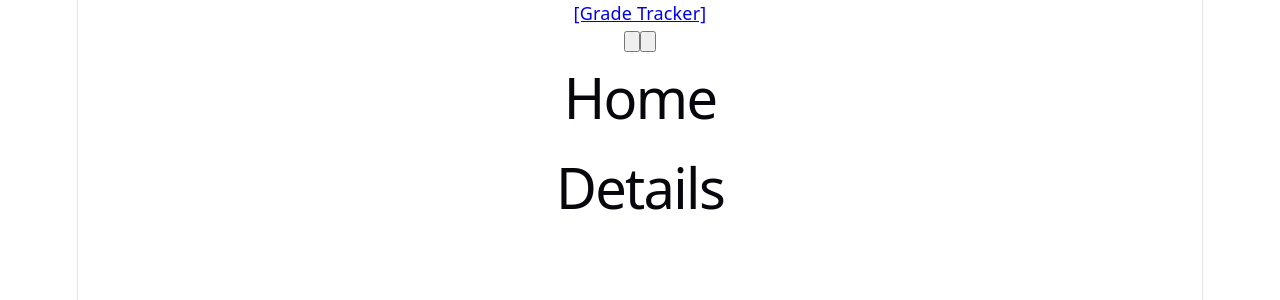
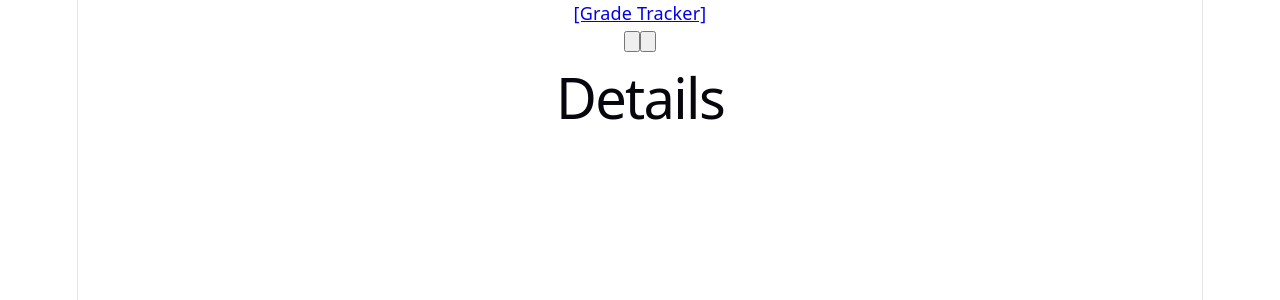
Before and after one commit to beryl-11/grade-tracker, a React (Vite) app: page /details in a window 1280 px wide. Shown: the top 300 px of the page. Built offline with nearby package versions, Linux system fonts and the light colour scheme.

Commit message:
basic path routing

```diff
--- a/src/App.jsx
+++ b/src/App.jsx
@@ -2,14 +2,19 @@ import { useState } from 'react'
 import './App.css'
 import GlobalHeaderBar from './components/GlobalHeaderBar'
 import Home from './pages/Home'
-import GradeDetails from './pages/GradeDetails'
+import CourseDetails from './pages/CourseDetails'
+import { Route, Routes } from 'react-router-dom'
 
 function App() {
   return (
     <>
-    <GlobalHeaderBar/>
-    <Home/>
-    <GradeDetails/>
+      <GlobalHeaderBar />
+      <main>
+        <Routes>
+          <Route path='/' element={<Home />} />
+          <Route path='/details' element={<CourseDetails />} />
+        </Routes>
+      </main>
     </>
   )
 }
--- a/src/components/GlobalHeaderBar.jsx
+++ b/src/components/GlobalHeaderBar.jsx
@@ -1,7 +1,9 @@
+import { Link } from "react-router-dom"
+
 function GlobalHeaderBar() {
     return <header class="global-header flex-container">
     <div class="logo-wrapper">
-      <a href="/" class="logo">[Grade Tracker]</a>
+      <Link to="/">[Grade Tracker]</Link>
     </div>
 
     <div class="header-btn-wrapper flex-container">
--- a/src/css/style.css
+++ b/src/css/style.css
@@ -1,4 +1,4 @@
-/* || UNIVERSAL STYLES */
+|| UNIVERSAL STYLES
 :root {
     --primary-color: rgb(192, 243, 228);
     --background-color: #F5F5F0;
--- a/src/main.jsx
+++ b/src/main.jsx
@@ -1,11 +1,13 @@
 import { StrictMode } from 'react'
 import { createRoot } from 'react-dom/client'
-import {BrowserRouter} from 'react-router-dom'
+import { BrowserRouter } from 'react-router-dom'
 import './index.css'
 import App from './App.jsx'
 
 createRoot(document.getElementById('root')).render(
   <StrictMode>
-    <App />
-  </StrictMode>,
+    <BrowserRouter>
+      <App />
+    </BrowserRouter>
+  </StrictMode>
 )
--- a/src/pages/GradeDetails.jsx
+++ b/src/pages/CourseDetails.jsx
@@ -1,5 +1,5 @@
 function GradeDetails() {
-    return <section id="grade-details">
+    return <section id="course-details">
         <h1>Details</h1>
     </section>
 }
```
